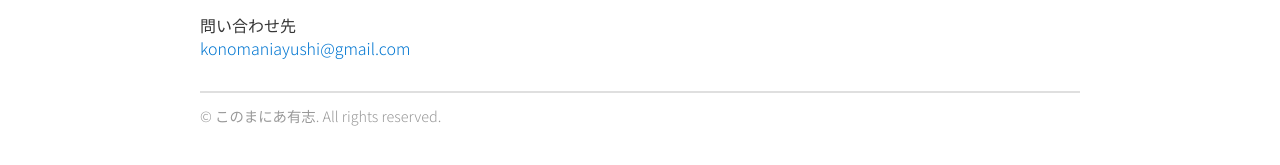
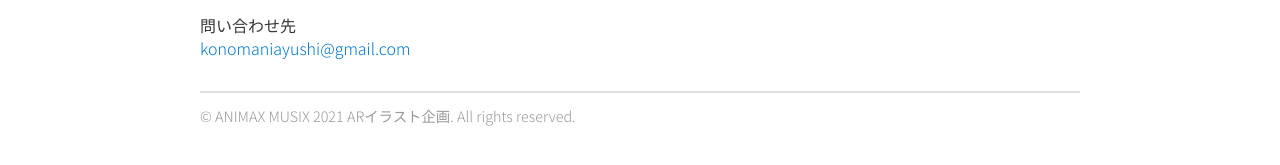
Before and after one commit to konomania/konomania.github.io, a Jekyll site: the page built from index.md, in a window 1280 px wide. Shown: the part 508-673 px from the top of the page. Built offline with Jekyll 4.4.1, drawn with Linux system fonts in a browser that asks for light colours.

Commit message:
Update _config.yaml

```diff
--- a/_config.yaml
+++ b/_config.yaml
@@ -1,4 +1,4 @@
-title: このまにあ有志
+title: ANIMAX MUSIX 2021 ARイラスト企画
 baseurl: ""
 url: "https://konomania.github.io"
 
```
